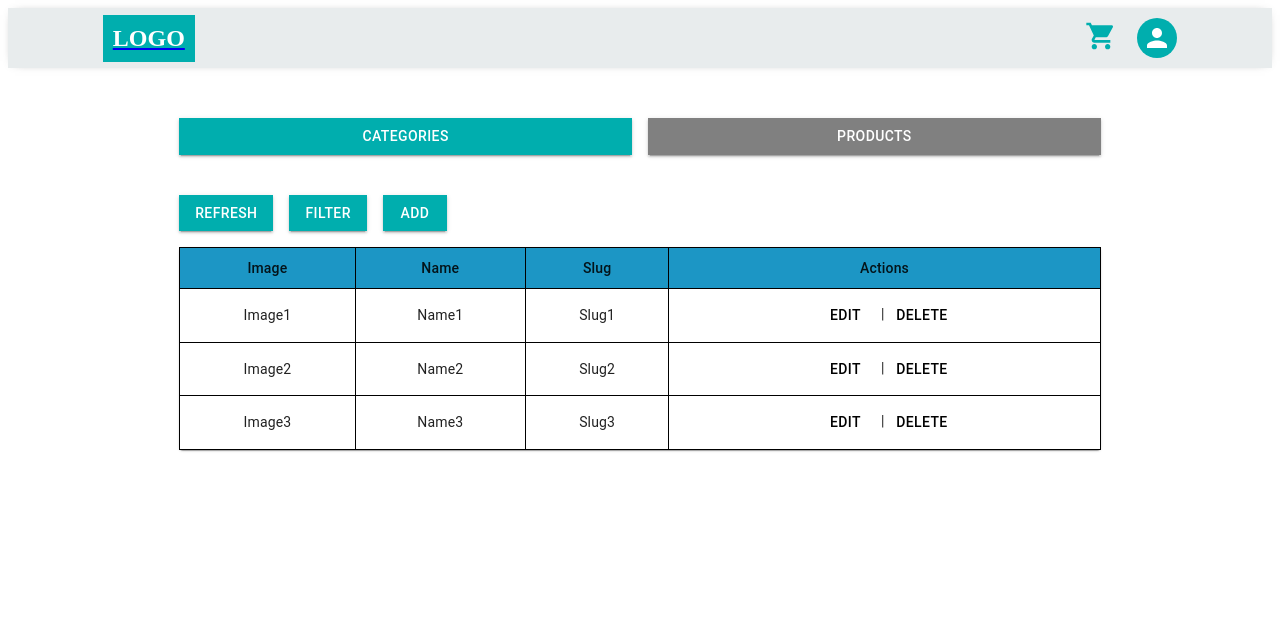
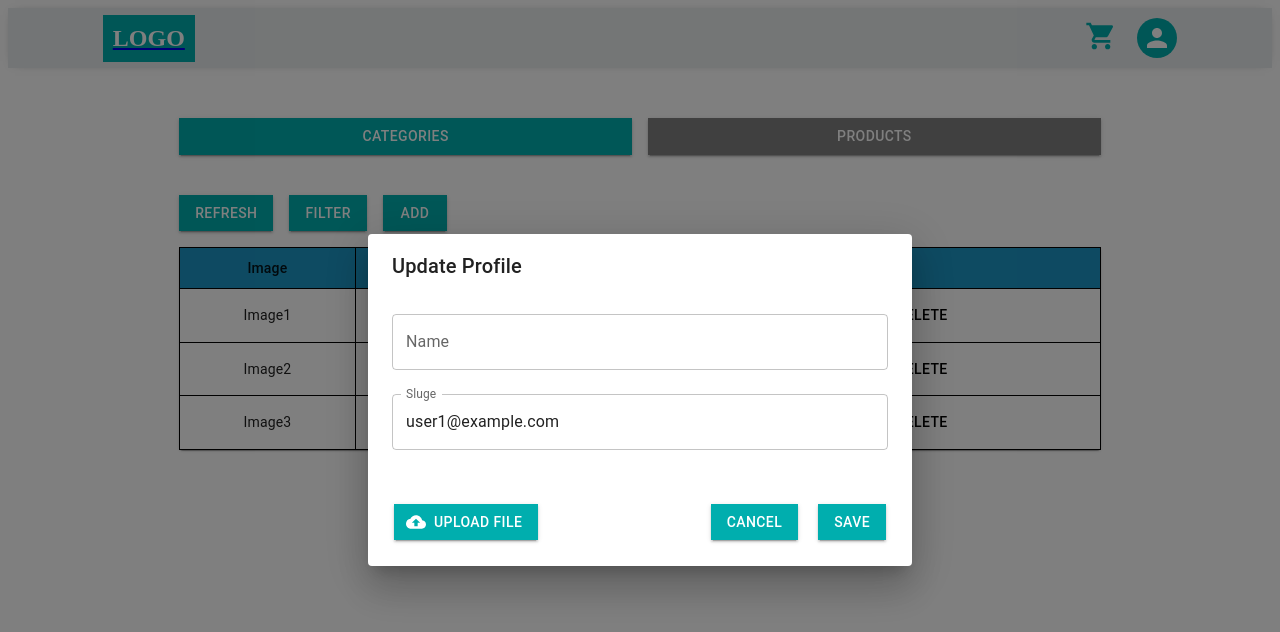
Before and after one commit to Mukesh16407/arba_development_frontend, a React (Vite) app: page /store in a window 1280 px wide. Both pictures are taken after a click on the button "CATEGORIES". Shown: the top 632 px of the page. Built offline with nearby package versions, Linux system fonts and the light colour scheme.

Commit message:
add Product and category popup

```diff
--- a/src/pages/Dashborad/MyStore.jsx
+++ b/src/pages/Dashborad/MyStore.jsx
@@ -1,3 +1,10 @@
+import {
+  Dialog,
+  DialogTitle,
+  DialogContent,
+  DialogActions,
+  TextField,
+} from "@mui/material";
 import Stack from "@mui/material/Stack";
 import Button from "@mui/material/Button";
 import Container from "@mui/material/Container";
@@ -11,6 +18,8 @@ import {
   Paper,
   styled,
 } from "@mui/material";
+import CloudUploadIcon from "@mui/icons-material/CloudUpload";
+import { useState } from "react";
 
 export const MainButton = styled(Button)({
   background: "#00aeae",
@@ -35,14 +44,88 @@ const tableCellStyle = {
 };
 
 export const MyStore = () => {
+  const [open, setOpen] = useState(false);
+  const [openDialog, setOpenDialog] = useState(false);
+
+  const [profileData, setProfileData] = useState({
+    Name: "User 1",
+    Sluge: "user1@example.com",
+    Image: "",
+  });
+
+  const [profileDataV2, setProfileDataV2] = useState({
+    Description: "user1@example.com",
+    Price: "5",
+    Category: "Category",
+    Img: "",
+  });
+
+  const handleUpdateProfile1 = () => {
+    setOpen(true);
+  };
+
+  const handleCloseDialog1 = () => {
+    setOpen(false);
+  };
+
+  const handleProfileFieldChange = (fieldName, value) => {
+    setProfileData((prevProfileData) => ({
+      ...prevProfileData,
+      [fieldName]: value,
+    }));
+  };
+  const handleProfileFieldChangeV2 = (fieldName, value) => {
+    setProfileDataV2((prevProfileData) => ({
+      ...prevProfileData,
+      [fieldName]: value,
+    }));
+  };
+
+  const handleSubmit = () => {
+    console.log("Saving profile data:", profileData);
+    handleCloseDialog();
+  };
+
+
+  const handleSubmitV2 = () => {
+    console.log("Saving profile data:", profileDataV2);
+    handleCloseDialog1();
+  };
+
+
+  const handleUpdateProfile = () => {
+    setOpenDialog(true);
+  };
+  const handleCloseDialog = () => {
+    setOpenDialog(false);
+  };
+
+  const VisuallyHiddenInput = styled("input")({
+    clip: "rect(0 0 0 0)",
+    clipPath: "inset(50%)",
+    height: 1,
+    overflow: "hidden",
+    position: "absolute",
+    bottom: 0,
+    left: 0,
+    whiteSpace: "nowrap",
+    width: 1,
+  });
+
   return (
     <Container sx={{ display: "flex", justifyContent: "center" }}>
       <Box sx={{ width: "80%" }}>
         <Stack spacing={2} direction="row" sx={{ mt: 5 }}>
-          <MainButton sx={{ width: "100%" }} variant="contained">
+          <MainButton
+            onClick={handleUpdateProfile1}
+            sx={{ width: "100%" }}
+            variant="contained"
+          >
             Categories
           </MainButton>
-          <Products variant="contained">Products</Products>
+          <Products onClick={handleUpdateProfile} variant="contained">
+            Products
+          </Products>
         </Stack>
         <Stack spacing={2} direction="row" sx={{ mt: 5 }}>
           <MainButton variant="contained">Refresh</MainButton>
@@ -92,6 +175,128 @@ export const MyStore = () => {
             </Table>
           </Paper>
         </Box>
+        <Dialog open={open} onClose={handleCloseDialog1}>
+          <DialogTitle>Update Profile</DialogTitle>
+          <DialogContent>
+            <TextField
+              label="Name"
+              value={profileData.fullName}
+              onChange={(e) => handleProfileFieldChange("Name", e.target.value)}
+              fullWidth
+              variant="outlined"
+              margin="normal"
+            />
+            <TextField
+              label="Sluge"
+              value={profileData.Sluge}
+              onChange={(e) =>
+                handleProfileFieldChange("Sluge", e.target.value)
+              }
+              fullWidth
+              variant="outlined"
+              margin="normal"
+            />
+          </DialogContent>
+          <DialogActions
+            sx={{ justifyContent: "space-between", margin: "18px" }}
+          >
+            <MainButton
+              component="label"
+              onChange={(e) =>
+                handleProfileFieldChange("Image", e.target.value)
+              }
+              role={undefined}
+              variant="contained"
+              tabIndex={-1}
+              startIcon={<CloudUploadIcon />}
+            >
+              Upload file
+              <VisuallyHiddenInput type="file" />
+            </MainButton>
+            <Box>
+              <MainButton onClick={handleCloseDialog1} variant="contained">
+                Cancel
+              </MainButton>
+              <MainButton
+                sx={{ marginLeft: "20px" }}
+                variant="contained"
+                onClick={handleSubmit}
+              >
+                Save
+              </MainButton>
+            </Box>
+          </DialogActions>
+        </Dialog>
+
+        <Dialog open={openDialog} onClose={handleCloseDialog}>
+          <DialogTitle>Update Profile</DialogTitle>
+          <DialogContent>
+            <TextField
+              label="Img"
+              value={profileDataV2.Img}
+              onChange={(e) => handleProfileFieldChangeV2('Img', e.target.value)}
+
+              fullWidth
+              variant="outlined"
+              margin="normal"
+            />
+            <TextField
+              label="Description"
+              value={profileDataV2.Description}
+              onChange={(e) => handleProfileFieldChangeV2('Description', e.target.value)}
+              fullWidth
+              variant="outlined"
+              margin="normal"
+            />
+            <TextField
+              label="Price"
+              value={profileDataV2.Price}
+              fullWidth
+              variant="outlined"
+              margin="normal"
+              InputProps={{ readOnly: true }}
+            />
+            <TextField
+              label="Category"
+              value={profileDataV2.Category}
+              fullWidth
+              variant="outlined"
+              margin="normal"
+
+              InputProps={{ readOnly: true }}
+            />
+
+          </DialogContent>
+          <DialogActions
+            sx={{ justifyContent: "space-between", margin: "18px" }}
+          >
+            <MainButton
+              component="label"
+              onChange={(e) =>
+                handleProfileFieldChangeV2("Img", e.target.value)
+              }
+              role={undefined}
+              variant="contained"
+              tabIndex={-1}
+              startIcon={<CloudUploadIcon />}
+            >
+              Upload file
+              <VisuallyHiddenInput type="file" />
+            </MainButton>
+            <Box>
+              <MainButton onClick={handleCloseDialog} variant="contained">
+                Cancel
+              </MainButton>
+              <MainButton
+                sx={{ marginLeft: "20px" }}
+                variant="contained"
+                onClick={handleSubmitV2}
+              >
+                Save
+              </MainButton>
+            </Box>
+          </DialogActions>
+        </Dialog>
       </Box>
     </Container>
   );
```
